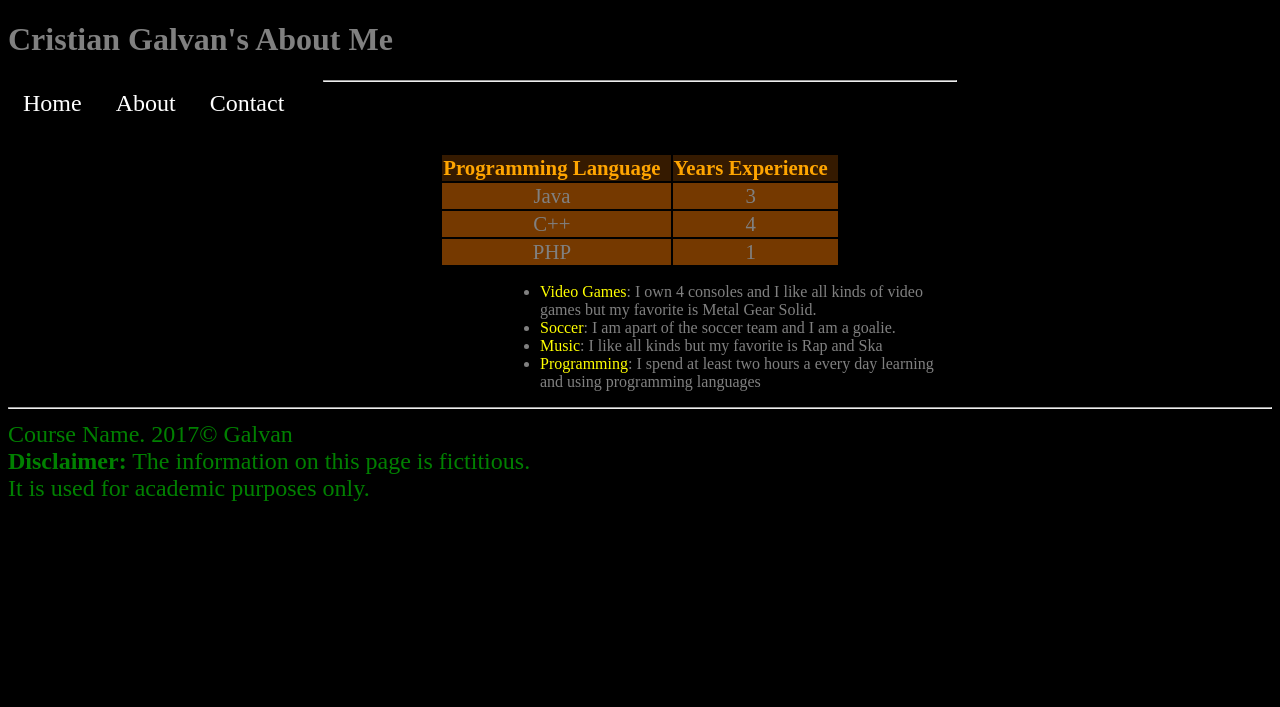
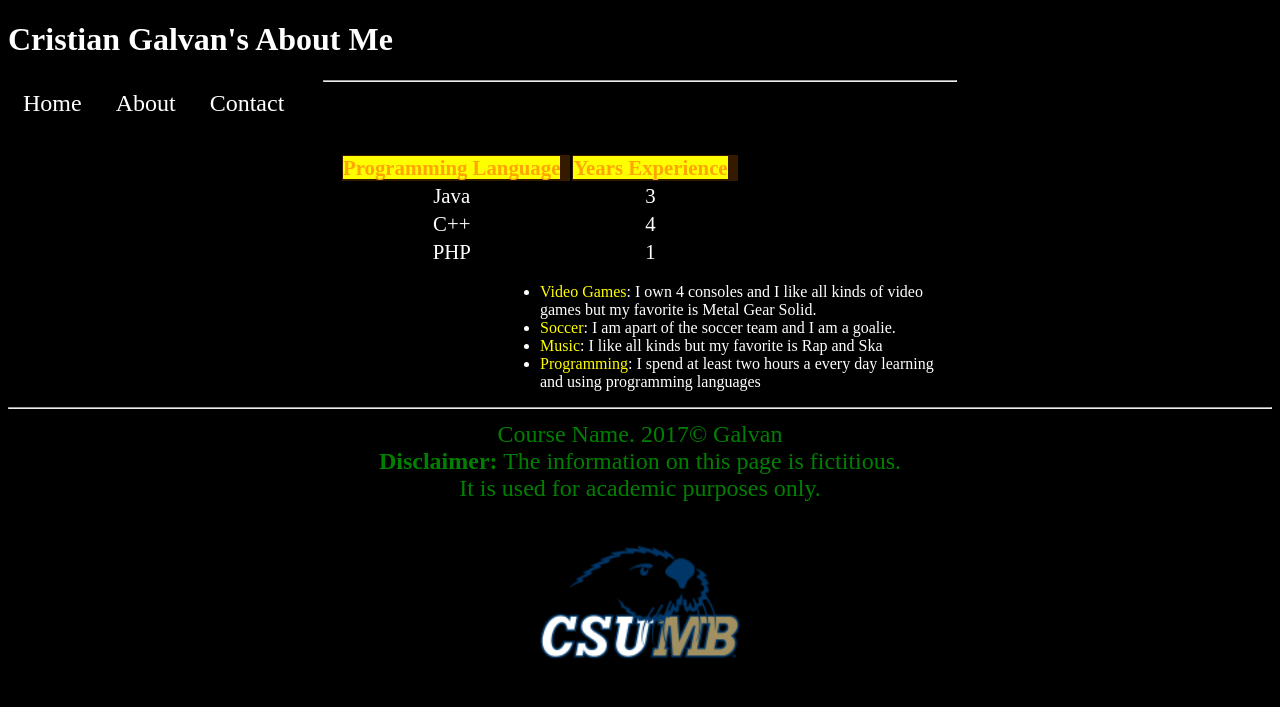
Before and after one commit to Navlagg/crgalvan, a PHP site: page /lab1/about.html in a window 1280 px wide. Shown: the top 707 px of the page. Run offline with PHP 8.4, Linux system fonts and the light colour scheme.

Commit message:
update css

```diff
--- a/lab1/about.html
+++ b/lab1/about.html
@@ -42,17 +42,17 @@ in html
 
                     <td><strong>Years Experience</strong></td>
                 </tr>
-                <tr class="table-row">
+                <tr class="css-row">
                     <td>Java</td>
                     <td>3</td>
 
                 </tr>
-                <tr class="table-row">
+                <tr class="css-row">
                     <td>C++</td>
                     <td>4</td>
 
                 </tr>
-                <tr class="table-row">
+                <tr class="css-row">
                     <td>PHP</td>
                     <td>1</td>
 
@@ -72,7 +72,7 @@ in html
             <hr>
             Course Name. 2017&copy; Galvan <br />
             <strong>Disclaimer:</strong> The information on this page is fictitious. <br />
-            It is used for academic purposes only.
+            It is used for academic purposes only.<br><img src="img/csumb-logo.png" id="csumb">
 
         </footer>
         <!-- closing footer -->
--- a/lab1/css/styles.css
+++ b/lab1/css/styles.css
@@ -1,21 +1,22 @@
  body {
             background-color:black;
-            color:gray;
+            color:white;
             text-align:center;
         }
 
-        header, nav, main, footer {
+        header, nav, main {
             text-align: left;
 
 
+        }
+        footer{
+            margin:0 auto;
         }
         #content {
             margin:0 auto;
             width:600px;
         }
-        table {
-            margin:0 auto;
-        }
+
        nav a {
             padding-bottom:4px;
             padding: 15px;
@@ -29,12 +30,10 @@
             font-size: 2em;
             transition: .9s;
         }
-        #me {
-           border-radius: 40px;
 
-        }
         #csumb {
-            width:500px;
+            width:200px;
+            height:150;
         }
         figure,div {
             float:center;
@@ -59,8 +58,8 @@
         #table-header {
             background-color: #351a00;
         }
-        .table-row {
-            background-color:#753900;
+        tr strong {
+            background-color:yellow;
         }
         ul {
             text-align:left;
--- a/lab1/index.html
+++ b/lab1/index.html
@@ -55,7 +55,7 @@ in html
             <hr>
             Course Name. 2017&copy; Galvan <br />
             <strong>Disclaimer:</strong> The information on this page is fictitious. <br />
-            It is used for academic purposes only. <br><img src="img/csumb_logo.jpg" alt="csumb">
+            It is used for academic purposes only. <br><img src="img/csumb-logo.png" id="csumb">
 
         </footer>
         <!-- closing footer -->
```
Also changed, not shown: lab1/img/csumb-logo.png (added), lab1/img/csumb_logo.jpg (deleted).
